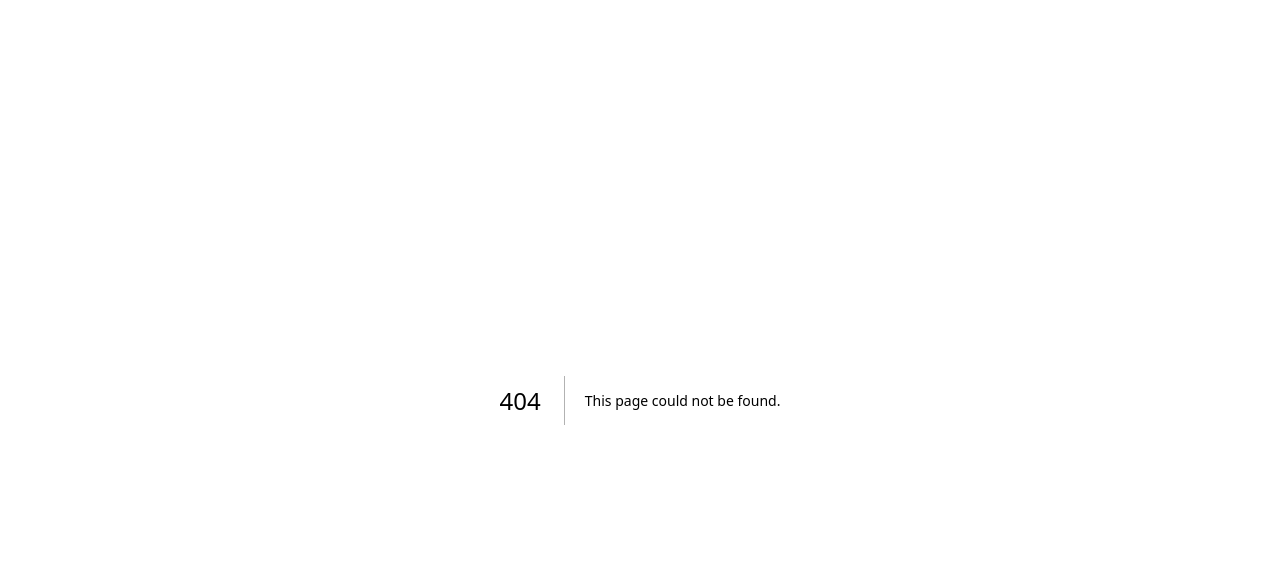
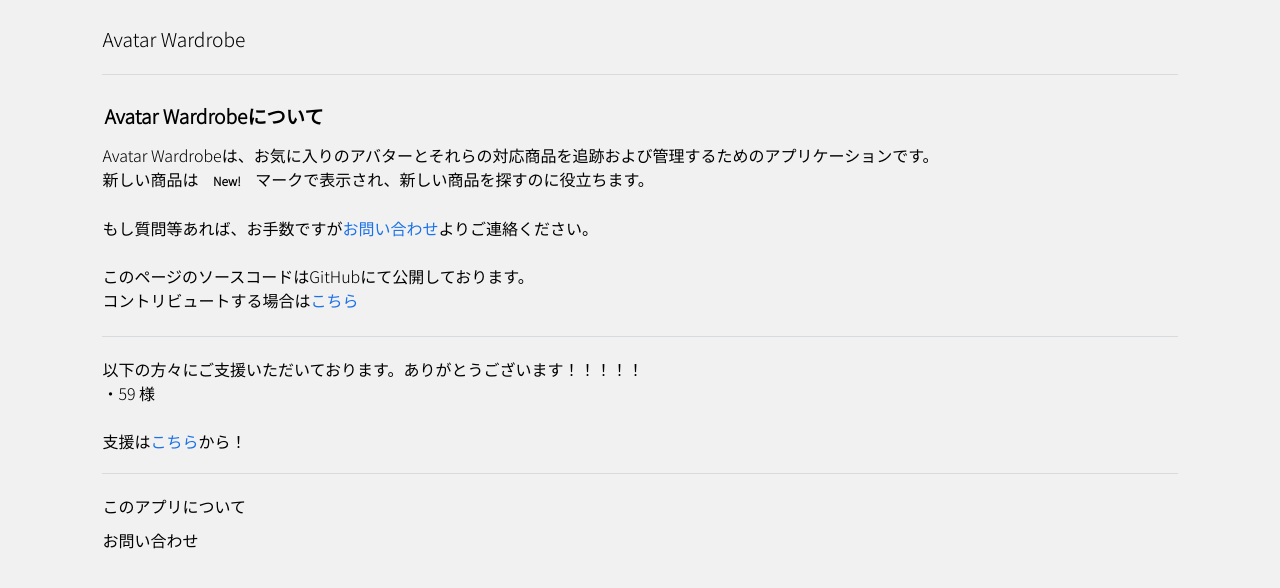
Before and after one commit to Raifa21/Avatar-Wardrobe, a Next.js app: page /about_jp in a window 1280 px wide. Before the commit this address had no page. Shown: the top 588 px of the page. Built offline with nearby package versions, Linux system fonts and the light colour scheme.

Commit message:
Added about page, and supporters page.

```diff
--- a/components/footer.tsx
+++ b/components/footer.tsx
@@ -2,6 +2,10 @@
 import * as React from "react";
 import { Noto_Sans_JP } from "next/font/google";
 import "../styles/footer.css";
+import Link from "next/link";
+import Image from "next/image";
+import xLogo from "../lib/x-logo/logo-black.png";
+import githubLogo from "../lib/github-mark/github-mark.png";
 
 type FooterProps = {
   language: string;
@@ -12,12 +16,14 @@
     <footer>
       <div className="footer">
         <div className="footer-container">
-          <a className="footer-container-links" href="">
-            {language === "JP" ? "このアプリについて" : "About this app"}
-          </a>
-          <a className="footer-container-links" href="#">
-            {language === "JP" ? "お問い合わせ" : "Contact Us"}
-          </a>
+          <div className="footer-left">
+            <Link className="footer-container-links" href="">
+              {language === "JP" ? "このアプリについて" : "About this app"}
+            </Link>
+            <Link className="footer-container-links" href="#">
+              {language === "JP" ? "お問い合わせ" : "Contact Us"}
+            </Link>
+          </div>
         </div>
       </div>
     </footer>
--- /dev/null
+++ b/components/supporters.tsx
@@ -0,0 +1,32 @@
+"use client";
+
+import * as React from "react";
+import Link from "next/link";
+import styles from "../styles/home.module.css";
+
+const Supporters: React.FC = () => {
+  return (
+    <div className={styles.supporters}>
+      以下の方々にご支援いただいております。ありがとうございます！！！！！
+      <div className={styles.platinumSupport}></div>
+      <div className={styles.goldSupport}>
+        <div className={styles.supporterName}>・59 様</div>
+      </div>
+      <div className={styles.silverSupport}></div>
+      <div className={styles.bronzeSupport}></div>
+      <div className={styles.basicSupport}></div>
+      <br />
+      支援は
+      <Link
+        className={styles.link}
+        href="https://raifa.fanbox.cc/"
+        target="_blank"
+      >
+        こちら
+      </Link>
+      から！
+    </div>
+  );
+};
+
+export default Supporters;
--- /dev/null
+++ b/pages/about_jp.tsx
@@ -0,0 +1,69 @@
+"use client";
+import * as React from "react";
+import { Noto_Sans_JP } from "next/font/google";
+import Supporters from "@/components/supporters";
+import Footer from "@/components/footer";
+import "../styles/globals.css";
+import styles from "../styles/home.module.css";
+import Head from "next/head";
+import Link from "next/link";
+import { useState } from "react";
+import clsx from "clsx";
+import { Badge } from "@/components/ui/badge";
+
+const notosansjp_regular = Noto_Sans_JP({ subsets: ["latin"], weight: "300" }); // Load Noto Sans JP font
+
+export default function About() {
+  const [sidebarOpen, setSidebarOpen] = useState(false); // Whether the sidebar is open
+
+  return (
+    <div className={clsx(styles.container, notosansjp_regular.className)}>
+      <Head>
+        <title> Avatar Wardrobe </title>
+        <meta
+          name="description"
+          content="Track and manage your favorite avatars and their outfits with Avatar Wardrobe."
+        />
+      </Head>
+      <div className={styles.mainContent}>
+        <div className={styles.header}>
+          <Link className={styles.title} href="./index.tsx">
+            Avatar Wardrobe
+          </Link>
+        </div>
+        <div className={styles.content}>
+          <br />
+          <div className={styles.tabTitle}>Avatar Wardrobeについて</div>
+          <p>
+            Avatar
+            Wardrobeは、お気に入りのアバターとそれらの対応商品を追跡および管理するためのアプリケーションです。
+            <br />
+            新しい商品は&nbsp;<Badge className={styles._newBadge}>New!</Badge>
+            &nbsp;マークで表示され、新しい商品を探すのに役立ちます。
+            <br />
+            <br />
+            もし質問等あれば、お手数ですが
+            <Link className={styles.link} href="./contact.tsx" target="_blank">
+              お問い合わせ
+            </Link>
+            よりご連絡ください。
+          </p>
+          <br />
+          <p> このページのソースコードはGitHubにて公開しております。 </p>
+          コントリビュートする場合は
+          <Link
+            className={styles.link}
+            href="https://github.com/Raifa21/Avatar-Wardrobe "
+            target="_blank"
+          >
+            こちら
+          </Link>
+          <br />
+          <br />
+        </div>
+        <Supporters />
+      </div>
+      <Footer language="JP" />
+    </div>
+  );
+}
--- a/pages/index.tsx
+++ b/pages/index.tsx
@@ -6,6 +6,7 @@
 import { Noto_Sans_JP } from "next/font/google";
 import { useEffect, useState } from "react";
 import Sidebar from "@/components/sidebar";
+import Supporters from "@/components/supporters";
 import Footer from "@/components/footer";
 import "../styles/globals.css";
 import styles from "../styles/home.module.css";
@@ -17,6 +18,7 @@
 import Ajv from "ajv";
 import DOMPurify from "dompurify";
 import Head from "next/head";
+import Link from "next/link";
 
 import { Analytics } from "@vercel/analytics/react";
 
@@ -465,7 +467,8 @@
           </Tabs>
         )}
       </div>
-      <Footer />
+      <Supporters />
+      <Footer language={language} />
       <Analytics />
     </div>
   );
--- a/styles/footer.css
+++ b/styles/footer.css
@@ -1,12 +1,22 @@
 .footer {
-    margin-top: 40px;
+    margin-top: 20px;
     padding-top: 20px;
     border-top: 1px solid #d8dbdd;
     margin-bottom: 20px;
 }
+
 .footer-container-links {
     display: flex;
     flex-direction: column;
     justify-content: space-between;
     padding-bottom: 10px;
 }
+
+.footer-container {
+    display: flex;
+    flex-direction: row;
+    justify-content: space-between;
+}
+
+.footer-left {
+}
--- a/styles/home.module.css
+++ b/styles/home.module.css
@@ -1,6 +1,10 @@
 .container {
     padding-left: 8%;
     padding-right: 8%;
+}
+
+.mainContent {
+    margin-bottom: 20px;
 }
 
 .sidebar-container {
@@ -45,7 +49,7 @@
 
 .noTabs {
     margin-top: 20px;
-    margin-bottom: 500px;
+    margin-bottom: 340px;
 }
 
 .inputContainer {
@@ -185,7 +189,7 @@
 
 .loadText {
     color: green;
-    margin-bottom: 380px;
+    margin-bottom: 30px;
     margin-left: 5px;
 }
 
@@ -200,6 +204,14 @@
 
 .newBadge {
     position: absolute;
+    bottom: 5px;
+    right: 0px;
+    color: red;
+    font-size: 0.8em;
+    border: 1px solid red;
+    padding-top: 1px;
+}
+._newBadge {
     bottom: 5px;
     right: 0px;
     color: red;
@@ -260,6 +272,15 @@
     cursor: default;
 }
 
+.link {
+    color: #1b72e8;
+}
+
+.supporters {
+    border-top: 1px solid #d8dbdd;
+    padding-top: 20px;
+}
+
 /* Controls the number of products displayed dependent on the width of the screen */
 
 @media (max-width: 720px) {
```
